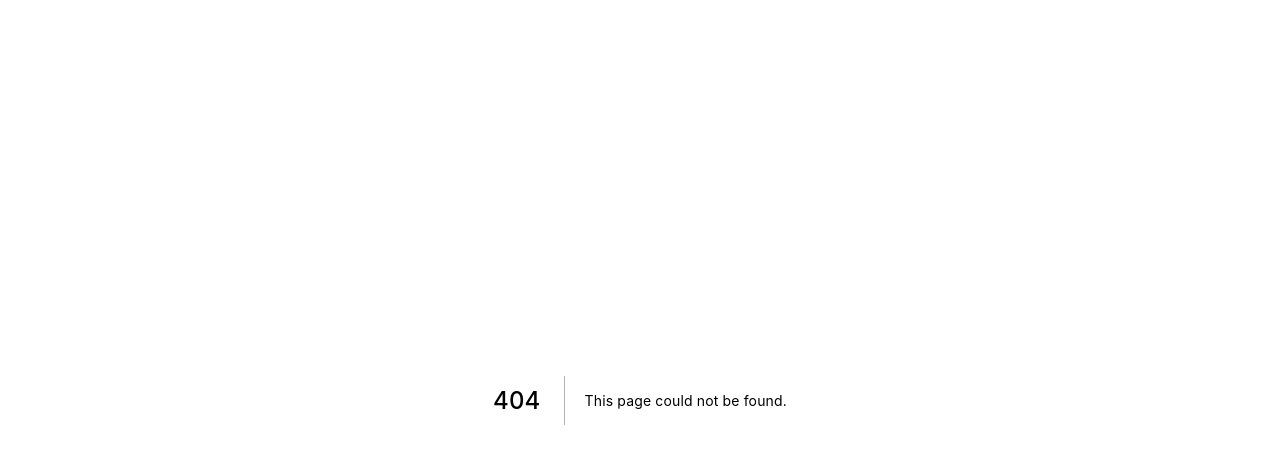
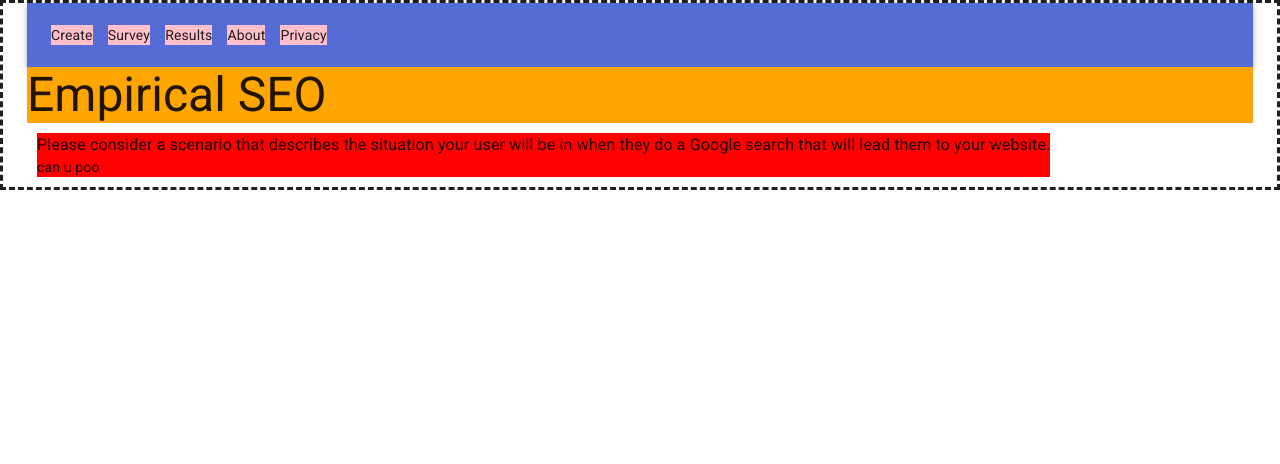
Before and after one commit to noconsulate/empirical-seo, a Next.js app: page /create in a window 1280 px wide. Before the commit this address had no page. Shown: the top 464 px of the page. Built offline with nearby package versions, Linux system fonts and the light colour scheme.

Commit message:
trouble with formik

```diff
--- /dev/null
+++ b/pages/create.js
@@ -0,0 +1,92 @@
+import { makeStyles } from '@material-ui/core/styles'
+import {
+  Typography, Button, Grid
+} from '@material-ui/core'
+import { Formik, Form, ErrorMessage } from 'formik';
+import { TextField } from 'formik-material-ui';
+
+import Layout from '../components/Layout'
+
+const useStyles = makeStyles(theme => ({
+  extra: {
+    backgroundColor: 'red',
+  },
+  form: {
+    backgroundColor: 'purple',
+  },
+}))
+
+const Create = props => {
+  const classes = useStyles()
+
+  const MyForm = () => {
+    <Formik
+      initialValues={{ scenario: ''}}
+      onSubmit={(values, { setSubmitting }) => {
+        alert('submitting' + values.scenario)
+        setSubmitting(false)
+      }}
+      >
+      {({ isSubmitting }) => (
+        <Grid container className={classes.form}>
+          <Form>
+            <Grid item>
+              <TextField
+                name='scenario'
+                placeholder='scenario here'
+                autoComplete='off'
+              />
+            </Grid>
+            <Grid item>
+              <Button
+                type='submit'
+                variant='contained'
+                color='primary'
+                disabled={isSubmitting}
+              >
+                Submit
+              </Button>
+            </Grid>
+          </Form>
+        </Grid>
+      )}
+      </Formik>
+  }
+
+  const MyForm1 = () => {
+    return(
+      <div>
+        can u poo
+      </div>
+    )
+  }
+
+  const ScenarioForm = () => {
+    return (
+      <div className={classes.extra}>
+        <Typography variant='body1'>
+          Please consider a scenario that describes the situation your user will be in when they do a Google search that will lead them to your website.
+      </Typography>
+      {MyForm()}
+      {MyForm1()}
+      </div>
+    )
+  }
+
+  const pageContent = (
+    <>
+      <ScenarioForm />
+    </>
+  )
+
+  return (
+    <>
+      <Layout
+        content={pageContent}
+        title='Create a New Scenario'
+      />
+    </>
+  )
+}
+
+export default Create
--- a/pages/survey.js
+++ b/pages/survey.js
@@ -1,10 +1,9 @@
 import React from 'react'
 import * as Yup from 'yup'
 import { makeStyles } from '@material-ui/core/styles'
-import { Typography, Grid } from '@material-ui/core/'
+import { Typography, Grid, Button } from '@material-ui/core/'
 import { Formik, Form, ErrorMessage } from 'formik';
 import { TextField } from 'formik-material-ui';
-import Button from '@material-ui/core/Button'
 
 import { db } from '../config/firebase'
 
```
Lines whose indentation alone changed are shown as unchanged.
